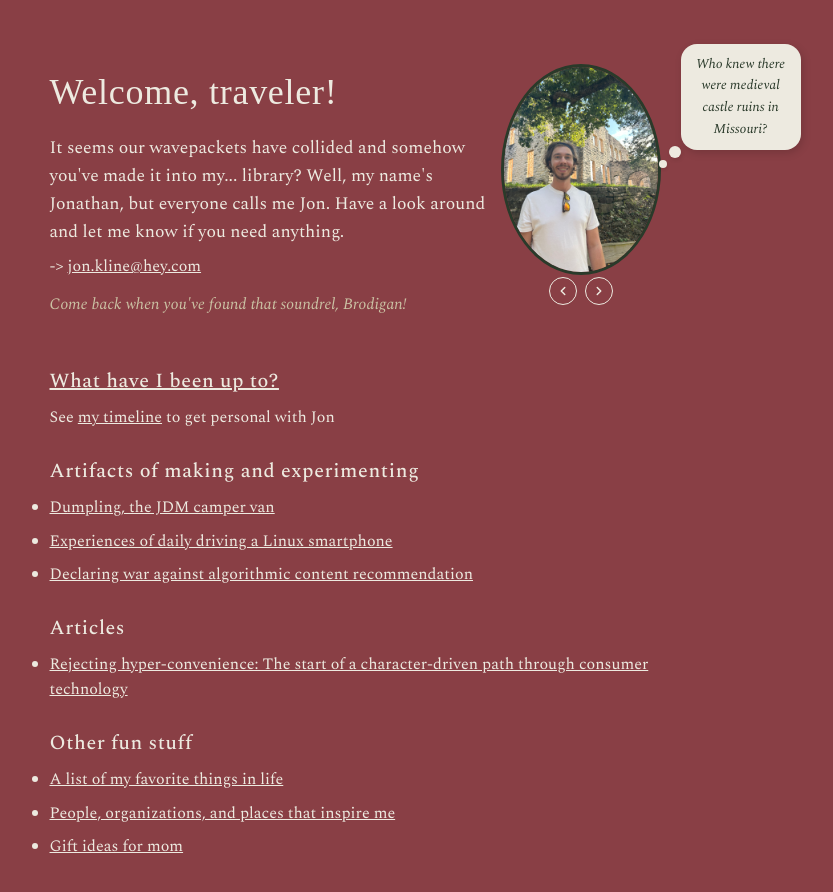
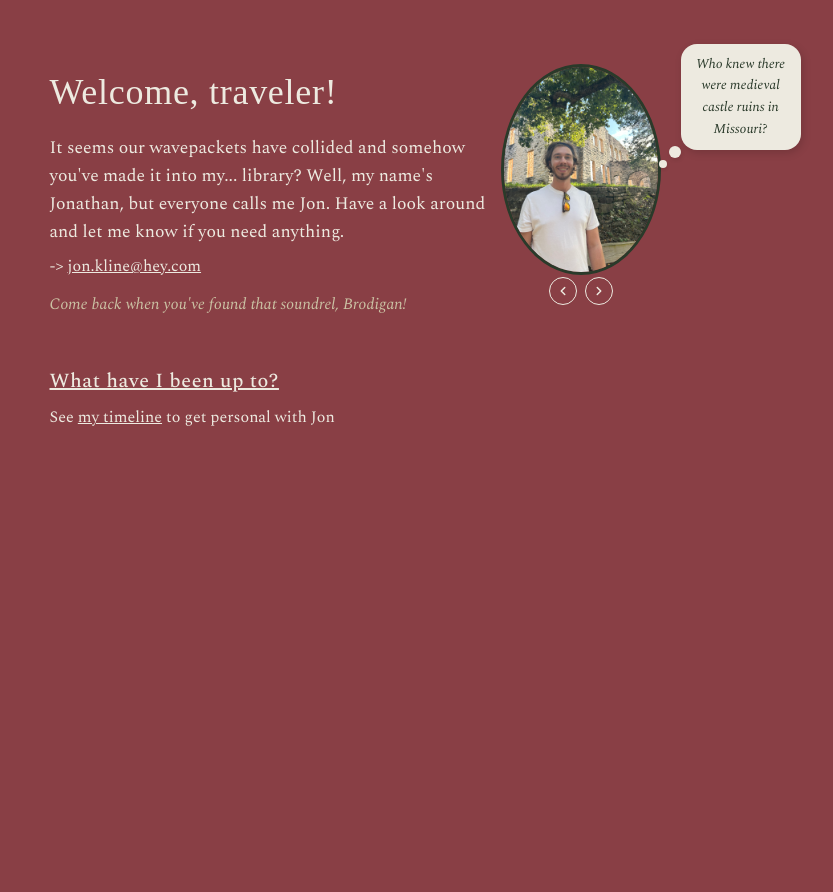
Before and after one commit to klineathan/my-website, a SvelteKit app: page / in a window 1280 px wide. Shown: the top 892 px of the page, without its empty margins (285-1118 px from the left). After the commit the page ends 800 px from the top, so only its background shows below. Built offline with nearby package versions, Linux system fonts and the light colour scheme; a web font is replaced by a local one.

Commit message:
Comment out sections that don't have content yet

```diff
--- a/src/routes/+page.svelte
+++ b/src/routes/+page.svelte
@@ -62,7 +62,7 @@
 		<h2><a href="/timeline">What have I been up to?</a></h2>
 		<p>See <a href="/timeline">my timeline</a> to get personal with Jon</p>
 
-		<h2>Artifacts of making and experimenting</h2>
+		<!-- <h2>Artifacts of making and experimenting</h2>
 		<ul>
 			<li><a href="#">Dumpling, the JDM camper van</a></li>
 			<li><a href="#">Experiences of daily driving a Linux smartphone</a></li>
@@ -79,6 +79,6 @@
 			<li><a href="#">A list of my favorite things in life</a></li>
 			<li><a href="#">People, organizations, and places that inspire me</a></li>
 			<li><a href="#">Gift ideas for mom</a></li>
-		</ul>
+		</ul> -->
 	</section>
 </main>
```
